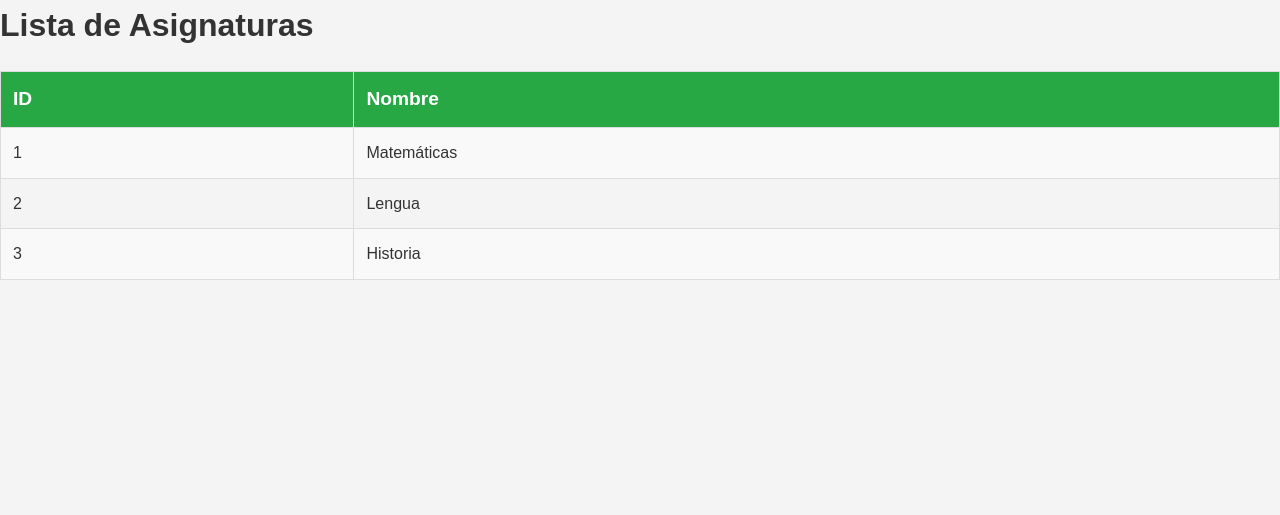
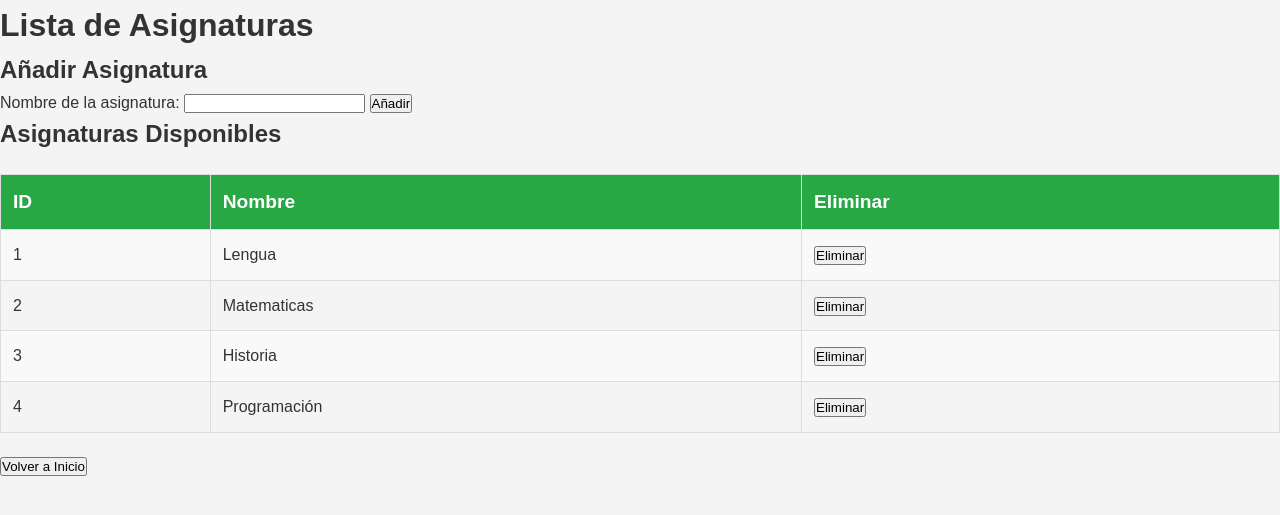
Before and after one commit to Natihermida/academia_alumnos, a Flask app: page /asignaturas in a window 1280 px wide. Shown: the top 515 px of the page. Run offline with Flask 3, Linux system fonts and the light colour scheme; data comes from the database, SQL or seed files in the repository; both versions use the stored data as it was after the commit.

Commit message:
app_todo_ok

```diff
--- a/app.py
+++ b/app.py
@@ -3,7 +3,7 @@ import sqlite3
 
 app = Flask(__name__)
 
-# Ruta para inicializar la base de datos
+# Función para inicializar la base de datos
 def init_db():
     conn = sqlite3.connect('academia.db')
     c = conn.cursor()
@@ -31,19 +31,34 @@ def init_db():
 # Inicializar la base de datos cuando se ejecuta la aplicación
 init_db()
 
-# Ruta para mostrar alumnos registrados
+# Ruta para la página principal (index)
 @app.route('/')
 def index():
     conn = sqlite3.connect('academia.db')
     c = conn.cursor()
+
+    # Obtener alumnos
     c.execute('SELECT * FROM alumnos')
     alumnos = c.fetchall()
+
+    # Obtener asignaturas
+    c.execute('SELECT * FROM asignaturas')
+    asignaturas = c.fetchall()
+
     conn.close()
-    return render_template('index.html', alumnos=alumnos)
+
+    # Pasar asignaturas y alumnos a la plantilla
+    return render_template('index.html', asignaturas=asignaturas, alumnos=alumnos)
 
 # Ruta para registrar un alumno
 @app.route('/registrar_alumno', methods=['GET', 'POST'])
 def registrar_alumno():
+    conn = sqlite3.connect('academia.db')
+    c = conn.cursor()
+    c.execute('SELECT * FROM asignaturas')  # Obtener asignaturas
+    asignaturas = c.fetchall()
+    conn.close()
+
     if request.method == 'POST':
         nombre = request.form['nombre']
         asignatura_id = request.form['asignatura_id']
@@ -57,59 +72,122 @@ def registrar_alumno():
         conn.close()
 
         return redirect(url_for('index'))
-    return render_template('registrar_alumno.html')
 
-# Ruta para mostrar las asignaturas (opcional)
+    return render_template('registrar_alumno.html', asignaturas=asignaturas)
+
+# Ruta para añadir una asignatura
+@app.route('/añadir_asignatura', methods=['GET', 'POST'])
+def añadir_asignatura():
+    if request.method == 'POST':
+        nombre = request.form['nombre_asignatura']
+
+        conn = sqlite3.connect('academia.db')
+        c = conn.cursor()
+        c.execute('INSERT INTO asignaturas (nombre) VALUES (?)', (nombre,))
+        conn.commit()
+        conn.close()
+
+        return redirect(url_for('asignaturas'))
+
+    return render_template('añadir_asignatura.html')
+
+# Ruta para ver las asignaturas y eliminarlas
 @app.route('/asignaturas')
 def asignaturas():
     conn = sqlite3.connect('academia.db')
     c = conn.cursor()
+
+    # Obtener asignaturas
     c.execute('SELECT * FROM asignaturas')
     asignaturas = c.fetchall()
     conn.close()
+
     return render_template('asignaturas.html', asignaturas=asignaturas)
 
-# Ruta para el área profesor
+from flask import request
+
+@app.route('/eliminar_asignatura/<int:id>', methods=['POST'])
+def eliminar_asignatura(id):
+    if request.method == 'POST':
+        conn = sqlite3.connect('academia.db')
+        c = conn.cursor()
+
+        # Eliminar asignatura
+        c.execute('DELETE FROM asignaturas WHERE id = ?', (id,))
+        conn.commit()
+        conn.close()
+
+        return redirect(url_for('asignaturas'))
 @app.route('/area_profesor')
 def area_profesor():
     conn = sqlite3.connect('academia.db')
     c = conn.cursor()
-    c.execute('SELECT * FROM alumnos')
+
+    # Obtener los alumnos con sus asignaturas
+    c.execute('''
+        SELECT alumnos.id, alumnos.nombre, asignaturas.nombre, alumnos.calificacion
+        FROM alumnos
+        JOIN asignaturas ON alumnos.asignatura_id = asignaturas.id
+    ''')
     alumnos = c.fetchall()
+
     conn.close()
+
     return render_template('area_profesor.html', alumnos=alumnos)
 
-# Ruta para editar la calificación de un alumno
+
+    return render_template('area_profesor.html', alumnos=alumnos)
 @app.route('/editar_alumno/<int:id>', methods=['GET', 'POST'])
 def editar_alumno(id):
     conn = sqlite3.connect('academia.db')
     c = conn.cursor()
 
+    # Obtener los datos del alumno
+    c.execute('SELECT * FROM alumnos WHERE id = ?', (id,))
+    alumno = c.fetchone()
+
+    # Si no existe el alumno, redirigir a área profesor
+    if not alumno:
+        conn.close()
+        return redirect(url_for('area_profesor'))
+
+    # Obtener todas las asignaturas
+    c.execute('SELECT * FROM asignaturas')
+    asignaturas = c.fetchall()
+
     if request.method == 'POST':
+        # Obtener los datos del formulario
         nombre = request.form['nombre']
         asignatura_id = request.form['asignatura_id']
         calificacion = request.form['calificacion']
 
+        # Actualizar en la base de datos
         c.execute('UPDATE alumnos SET nombre = ?, asignatura_id = ?, calificacion = ? WHERE id = ?',
                   (nombre, asignatura_id, calificacion, id))
         conn.commit()
         conn.close()
+
         return redirect(url_for('area_profesor'))
 
-    c.execute('SELECT * FROM alumnos WHERE id = ?', (id,))
-    alumno = c.fetchone()
     conn.close()
-    return render_template('editar_alumno.html', alumno=alumno)
-
-# Ruta para eliminar un alumno
-@app.route('/eliminar_alumno/<int:id>')
+    return render_template('editar_alumno.html', alumno=alumno, asignaturas=asignaturas)
+@app.route('/eliminar_alumno/<int:id>', methods=['GET'])
 def eliminar_alumno(id):
     conn = sqlite3.connect('academia.db')
     c = conn.cursor()
-    c.execute('DELETE FROM alumnos WHERE id = ?', (id,))
-    conn.commit()
+
+    # Verificar si el alumno existe antes de eliminar
+    c.execute('SELECT * FROM alumnos WHERE id = ?', (id,))
+    alumno = c.fetchone()
+
+    if alumno:
+        c.execute('DELETE FROM alumnos WHERE id = ?', (id,))
+        conn.commit()
+
     conn.close()
     return redirect(url_for('area_profesor'))
 
+
+
 if __name__ == '__main__':
     app.run(debug=True)
--- a/templates/asignaturas.html
+++ b/templates/asignaturas.html
@@ -8,23 +8,39 @@
 </head>
 <body>
     <h1>Lista de Asignaturas</h1>
+
+    <!-- Formulario para añadir una asignatura -->
+    <h2>Añadir Asignatura</h2>
+    <form action="{{ url_for('añadir_asignatura') }}" method="POST">
+        <label for="nombre_asignatura">Nombre de la asignatura:</label>
+        <input type="text" id="nombre_asignatura" name="nombre_asignatura" required>
+        <button type="submit">Añadir</button>
+    </form>
+
+    <!-- Tabla para mostrar las asignaturas -->
+    <h2>Asignaturas Disponibles</h2>
     <table border="1">
         <tr>
             <th>ID</th>
             <th>Nombre</th>
+            <th>Eliminar</th>
         </tr>
+        {% for asignatura in asignaturas %}
         <tr>
-            <td>1</td>
-            <td>Matemáticas</td>
+            <td>{{ asignatura[0] }}</td>
+            <td>{{ asignatura[1] }}</td>
+            <td>
+                <form action="{{ url_for('eliminar_asignatura', id=asignatura[0]) }}" method="POST">
+                    <button type="submit">Eliminar</button>
+                </form>
+            </td>
         </tr>
-        <tr>
-            <td>2</td>
-            <td>Lengua</td>
-        </tr>
-        <tr>
-            <td>3</td>
-            <td>Historia</td>
-        </tr>
+        {% endfor %}
     </table>
+
+    <!-- Botón para volver a la página de inicio -->
+    <a href="{{ url_for('index') }}">
+        <button>Volver a Inicio</button>
+    </a>
 </body>
 </html>
```
Also changed, not shown: templates/editar_alumno.html (+8 -3 lines), templates/registrar_alumno.html (+3 -4 lines), academia.db.
